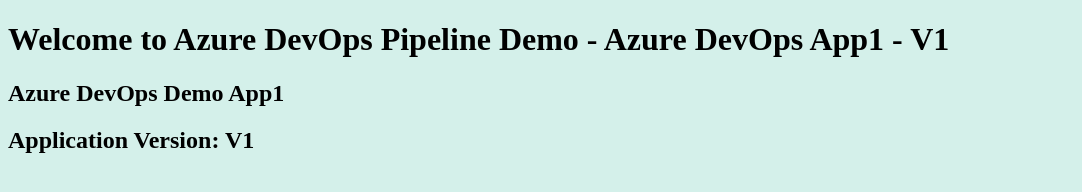
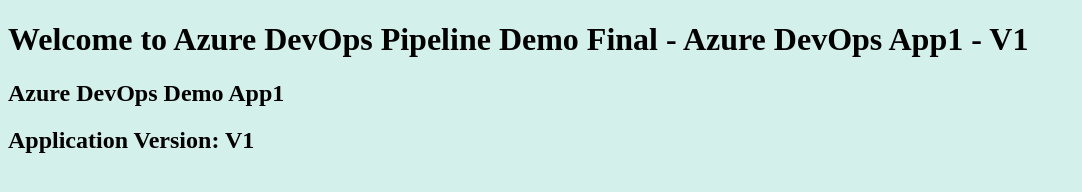
Before and after one commit to JordanRhinehart/animated-fiesta, a plain HTML site: page index.html in a window 1280 px wide. Shown: the whole page, without its empty margins (0-1082 px from the left). Drawn offline with Linux system fonts and the light colour scheme.

Commit message:
Update index.html

```diff
--- a/index.html
+++ b/index.html
@@ -1,7 +1,7 @@
 <!DOCTYPE html>
 <html>
    <body style="background-color:rgb(212, 240, 234);">
-      <h1>Welcome to Azure DevOps Pipeline Demo - Azure DevOps App1 - V1</h1>
+      <h1>Welcome to Azure DevOps Pipeline Demo Final - Azure DevOps App1 - V1</h1>
       <h2>Azure DevOps Demo App1</h2>
       <h2>Application Version: V1</h2>
    </body>
```
